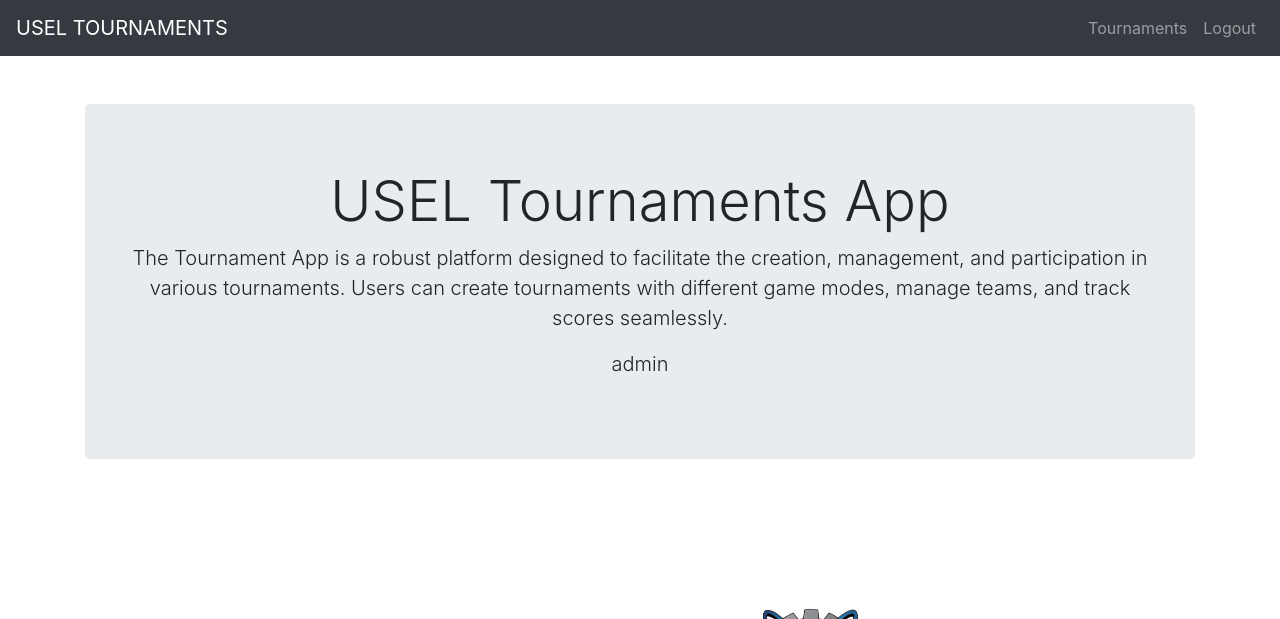
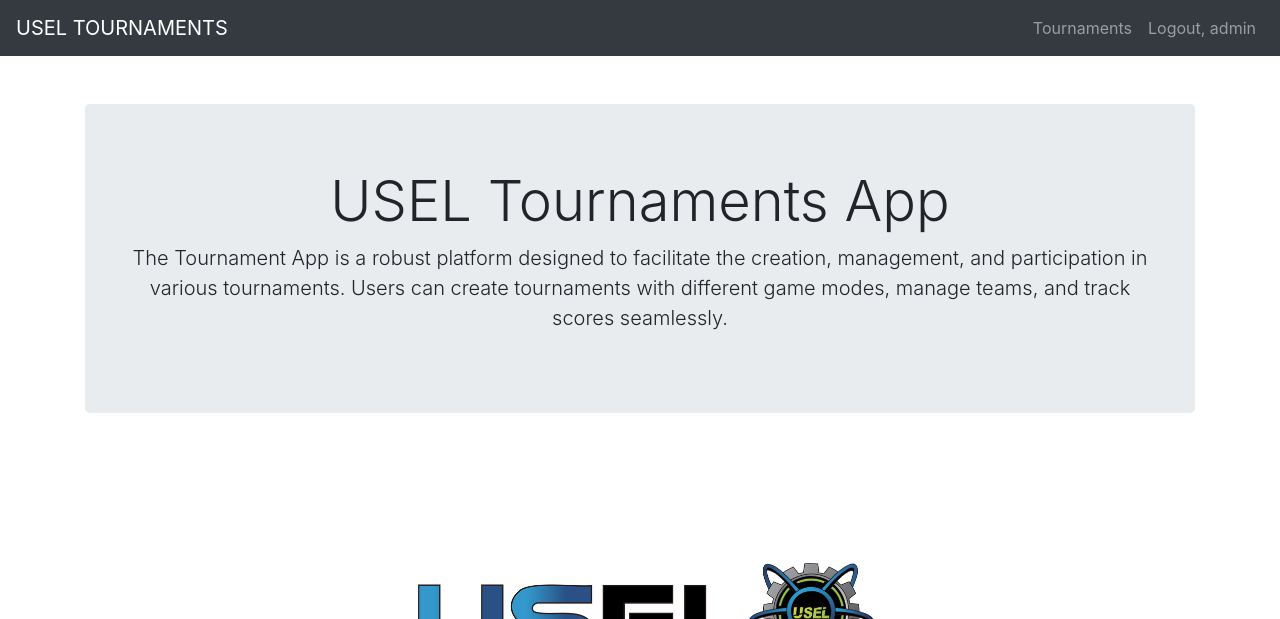
Before and after one commit to nigel-otieno/USEL-Tournament, a Django app: page / in a window 1280 px wide. Shown: the top 619 px of the page. Run offline with Django 5.2, Linux system fonts and the light colour scheme; a user stored in the database is signed in; some libraries are stand-ins or nearby versions.

Commit message:
change user logged in to the navbar

```diff
--- a/tournament/tournament_app/templates/base_generic.html
+++ b/tournament/tournament_app/templates/base_generic.html
@@ -37,7 +37,7 @@
                 </li>
                 {% if user.is_authenticated %}
                 <li class="nav-item">
-                    <a class="nav-link" href="{% url 'account_logout' %}">Logout</a>
+                    <a class="nav-link" href="{% url 'account_logout' %}">Logout, {{ user.username }}</a>
                 </li>
                 {% else %}
                 <li class="nav-item">
--- a/tournament/tournament_app/templates/index.html
+++ b/tournament/tournament_app/templates/index.html
@@ -9,7 +9,6 @@
     <p class="lead">
         The Tournament App is a robust platform designed to facilitate the creation, management, and participation in various tournaments.
         Users can create tournaments with different game modes, manage teams, and track scores seamlessly.</p>
-    <p class="lead">{{ user.username }}</p>
 </div>
 <div class="d-flex justify-content-center mb-2">
     <img src="{% static 'tournament_app/images/usel.png' %}" alt="Collage Image 1" class="img-fluid">
```
Also changed, not shown: tournament/db.sqlite3.
